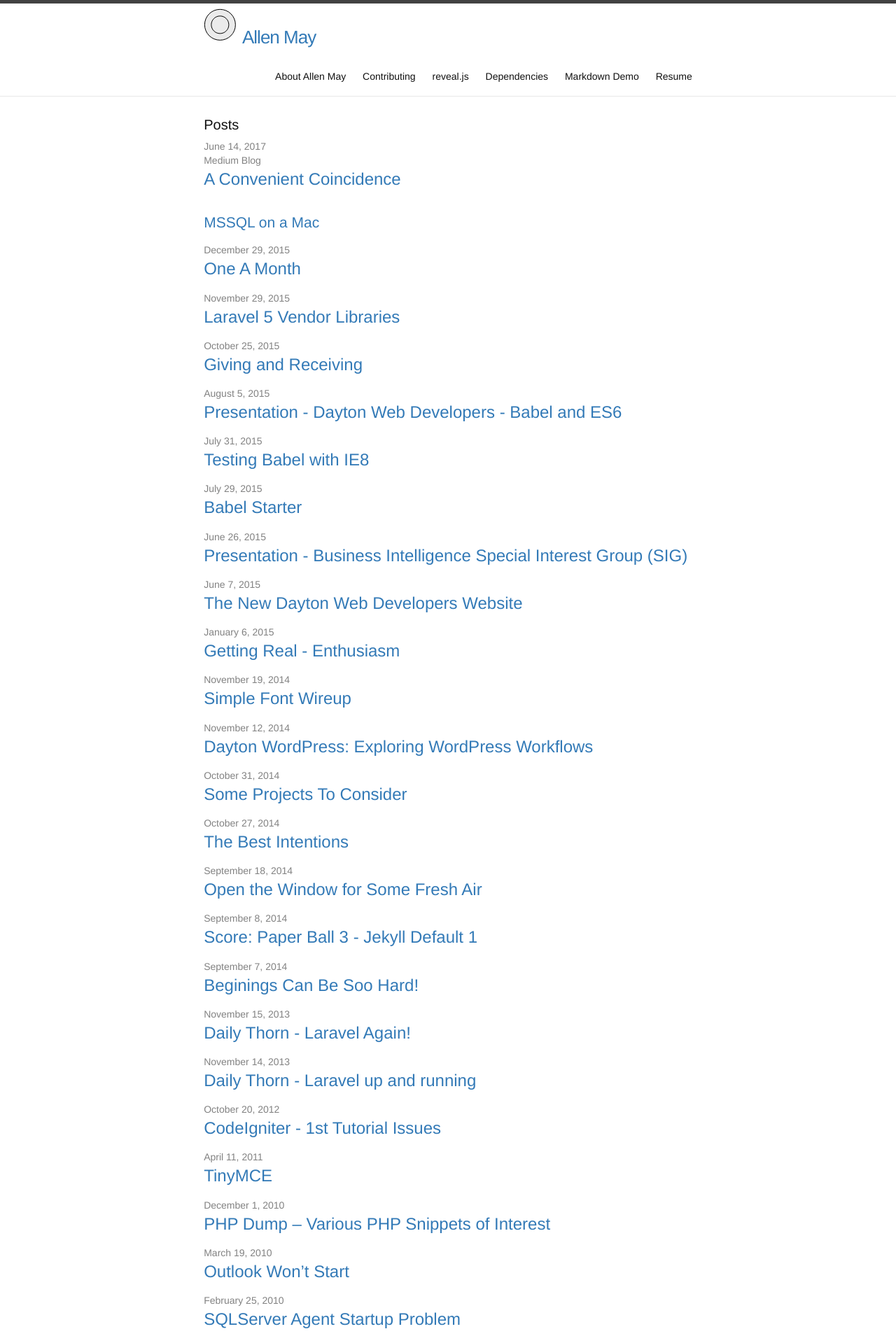
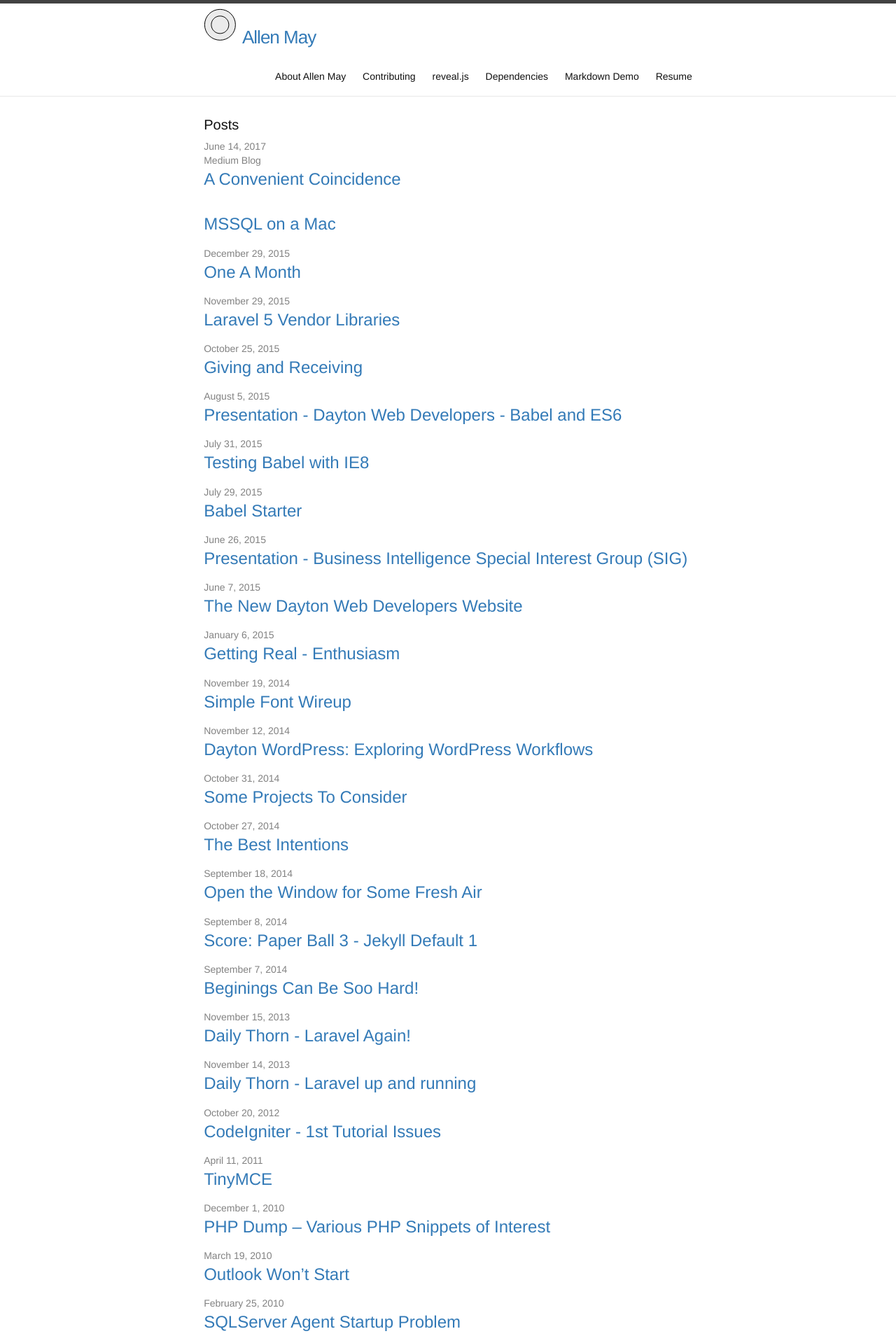
Before and after one commit to AllenMay/allenmay.github.io, a Jekyll site: the page built from index.html, in a window 1280 px wide. Shown: the top 1919 px of the page at 70% size. Built offline with Jekyll 4.4.1, drawn with Linux system fonts in a browser that asks for light colours; nearby versions of some CDN libraries.

Commit message:
Another attempt

```diff
--- a/index.html
+++ b/index.html
@@ -13,7 +13,7 @@ layout: default
 
         <h2>
           <a class="post-link" href="https://medium.com/@allenhmay_74590/a-convenient-coincidence-98dabc09fb41">A Convenient Coincidence</a><br>
-          <a href="http://allenmay.github.io/docs/MSSQL_on_Mac.pdf">MSSQL on a Mac</a>
+          <a class="post-link" href="http://allenmay.github.io/docs/MSSQL_on_Mac.pdf">MSSQL on a Mac</a>
 
         </h2>
       </li>
```
